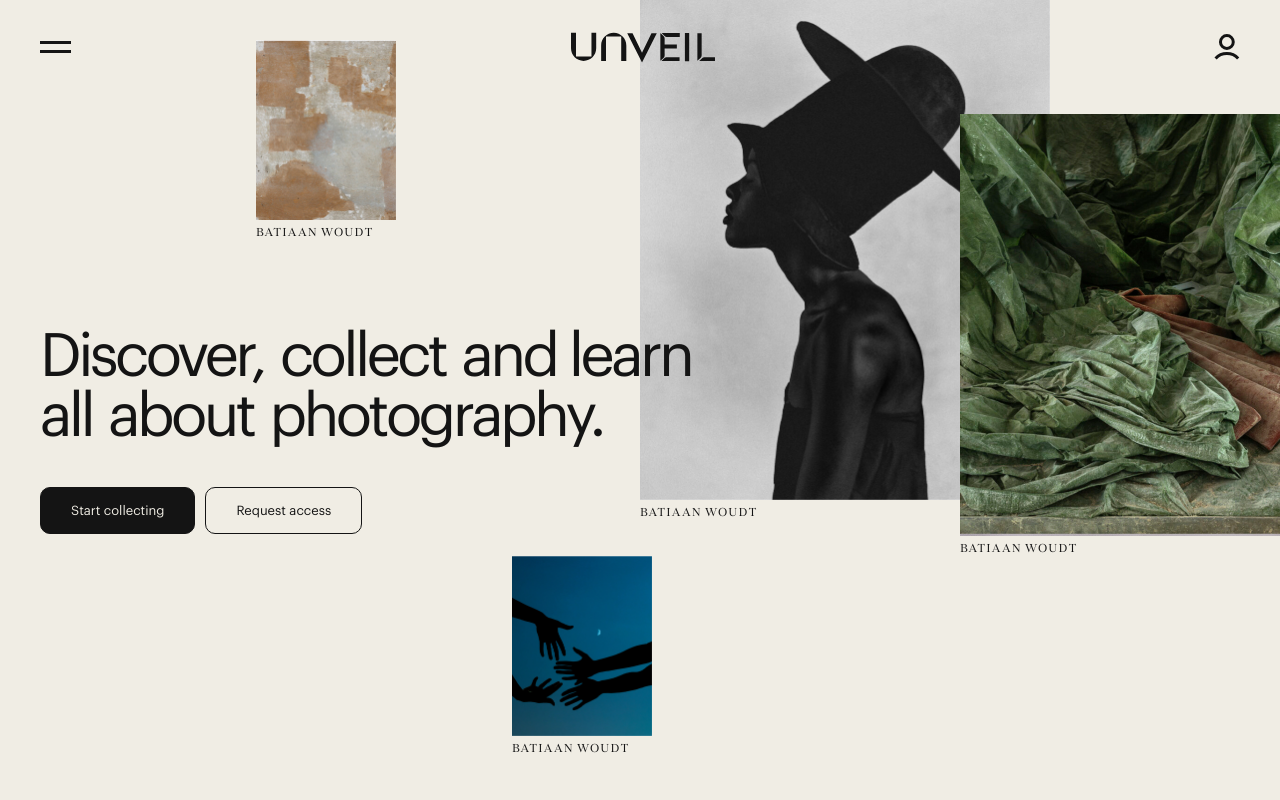
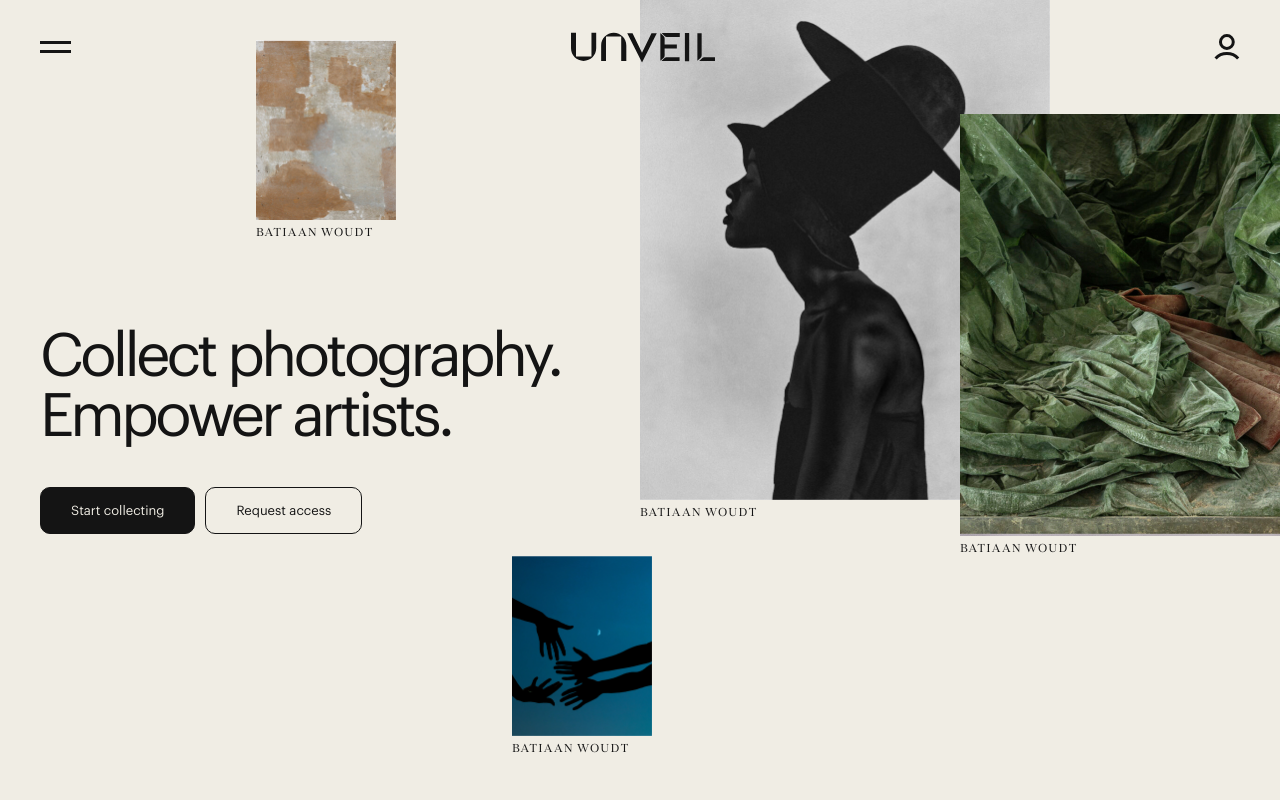
Before and after one commit to Unveil-art/unveil-marketplace, a Next.js app: page / in a window 1280 px wide. Shown: the top 800 px of the page. Built offline with nearby package versions, Linux system fonts and the light colour scheme.

Commit message:
updated intro animation on homepage

```diff
--- a/components/section/FloatingArt.jsx
+++ b/components/section/FloatingArt.jsx
@@ -13,9 +13,7 @@ const FloatingArt = () => {
   const query = gsap.utils.selector(el)
 
   const copy = [
-    'Discover,',
-    'collect',
-    'and learn'
+    'Collect photography.'
   ]
 
   const animateIn = useCallback(() => {
@@ -172,7 +170,7 @@ const FloatingArt = () => {
               {copy.map((word, index) => <span className="gsap-word" key={index}>{ word }</span>)}
             </span>
             <span className="gsap-line flex gap-4">
-              <span>all</span> <span>about</span> <span>photography.</span>
+              <span>Empower artists.</span>
             </span>
           </h1>
           <div className="flex gap-[10px] mt-10">
```
